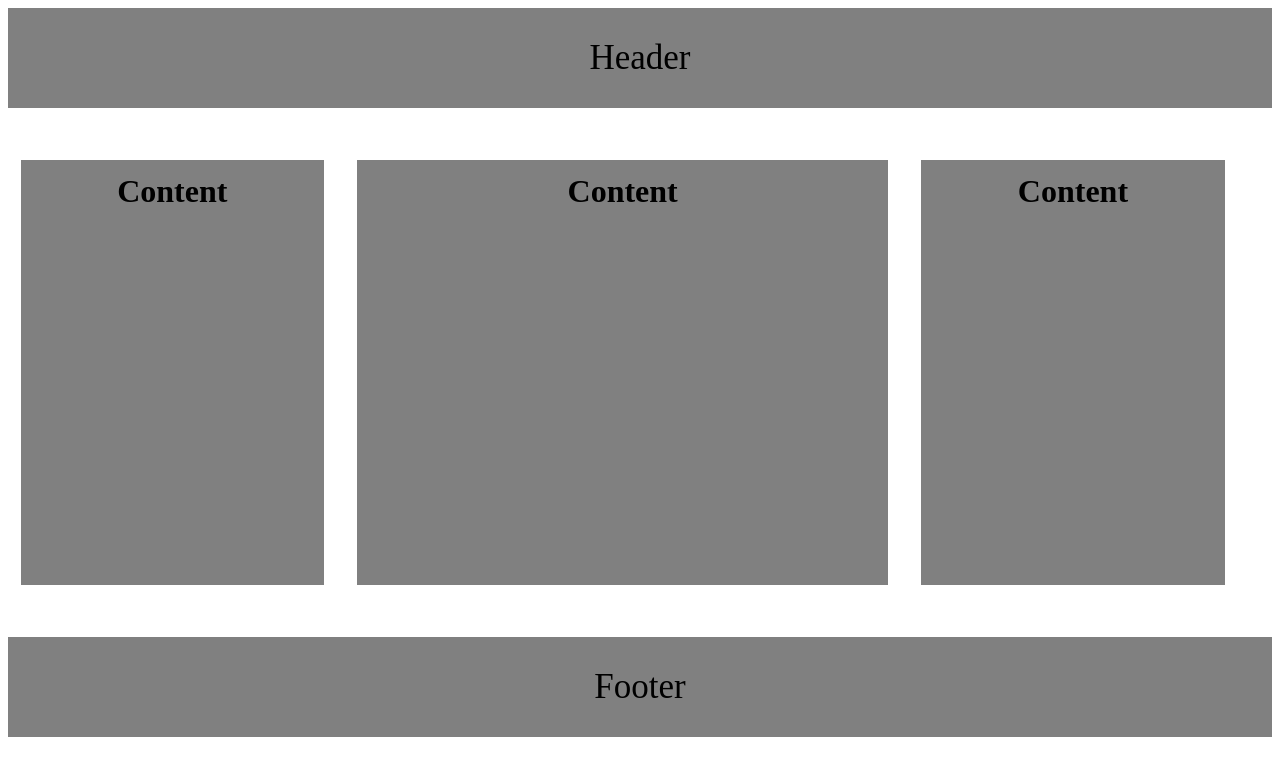
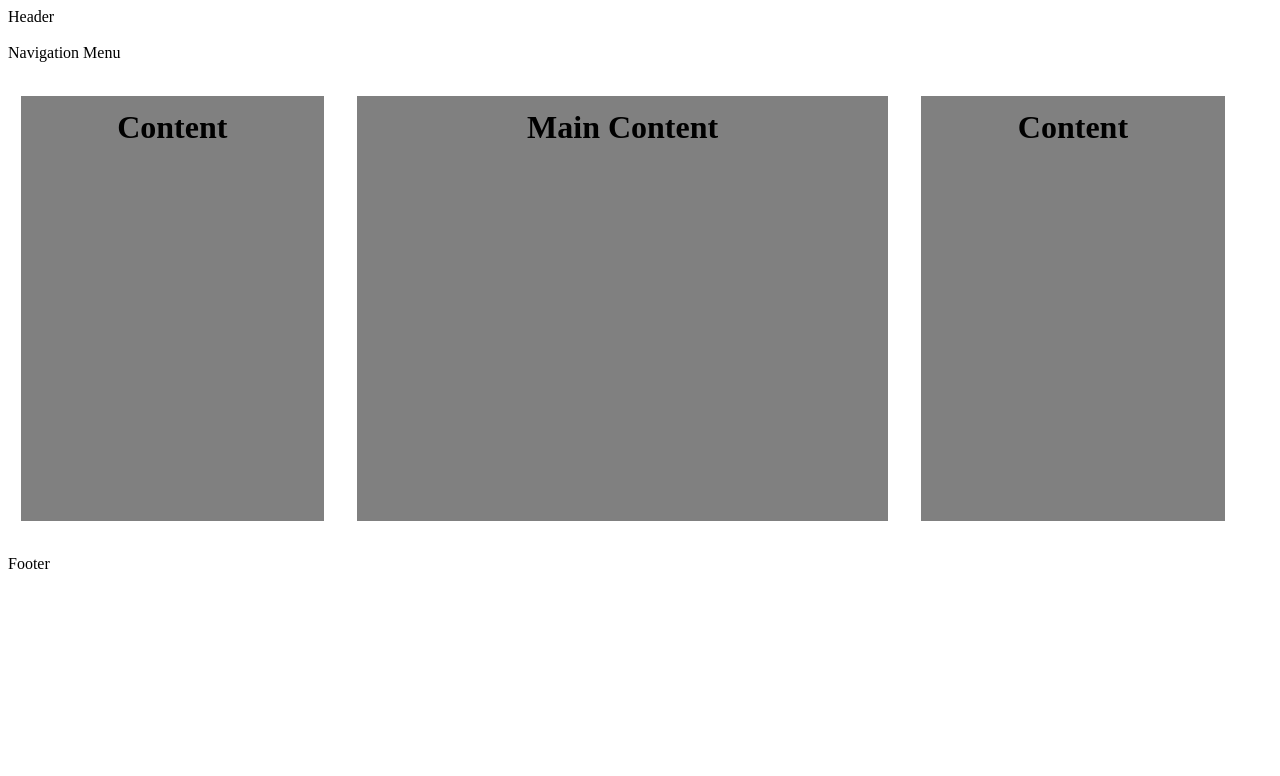
Before and after one commit to Neharudra/FRONTEND_TASK, a plain HTML site: page index.html in a window 1280 px wide. Drawn offline with Linux system fonts and the light colour scheme.

Commit message:
index.html

```diff
--- a/index.html
+++ b/index.html
@@ -4,16 +4,15 @@
         <link rel=stylesheet href="index.css" >
     </head>
     <body>
-        <div class="header">Header</div>
-        <br>
+        <div class="header1">Header</div><br>
+        <div class="header2">Navigation Menu</div>
         <h1>
         <div>
         <div class="container" style="text-align: center">Content</div>
-        <div class="container1" style="text-align: center">Content</div>
+        <div class="container1" style="text-align: center"> Main Content</div>
         <div class="container" style="text-align: center">Content</div>
        </div>
         </h1>
-        <br>
-        <div class="header">Footer</div>
+        <div class="header3">Footer</div>
  </body>
 </html>
```
